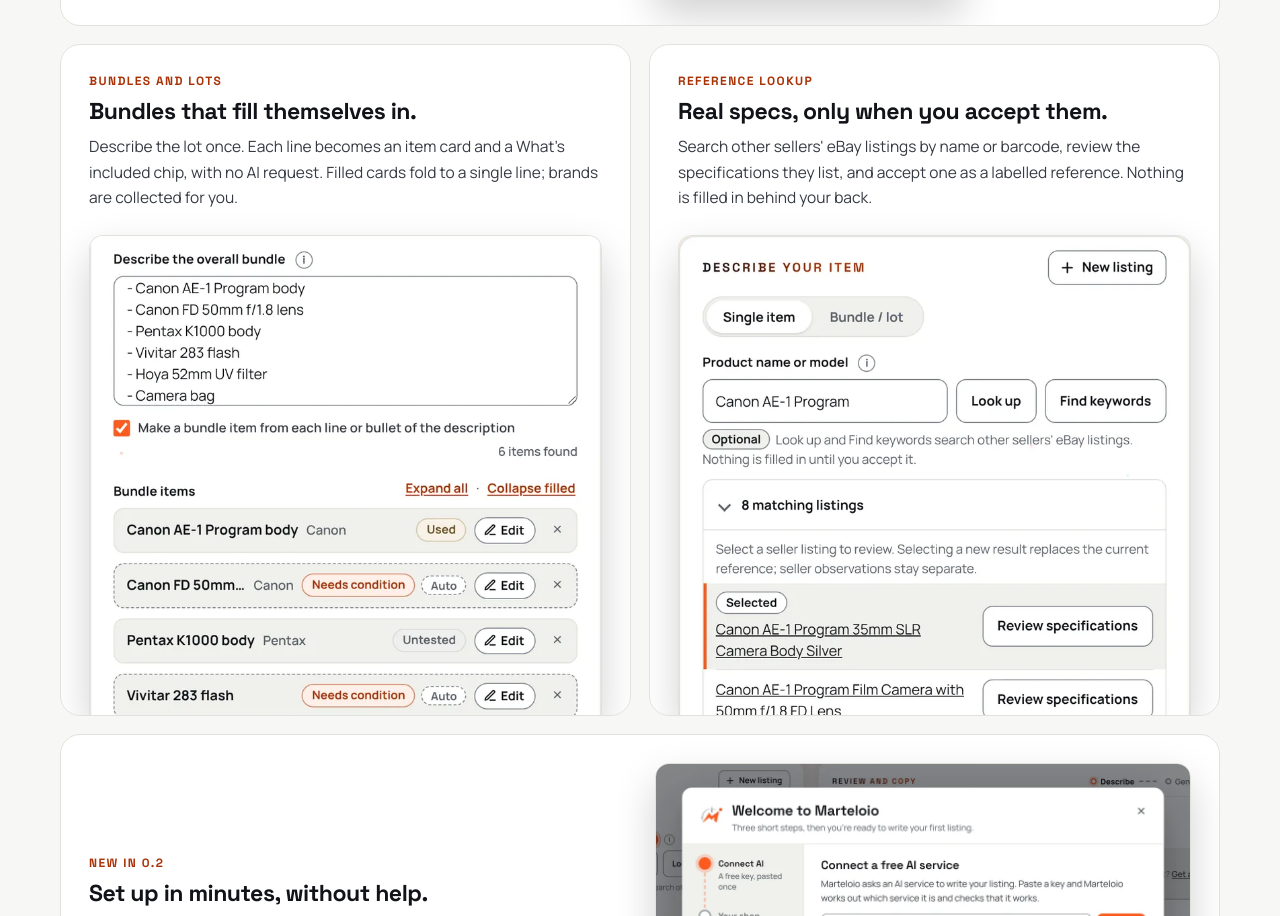
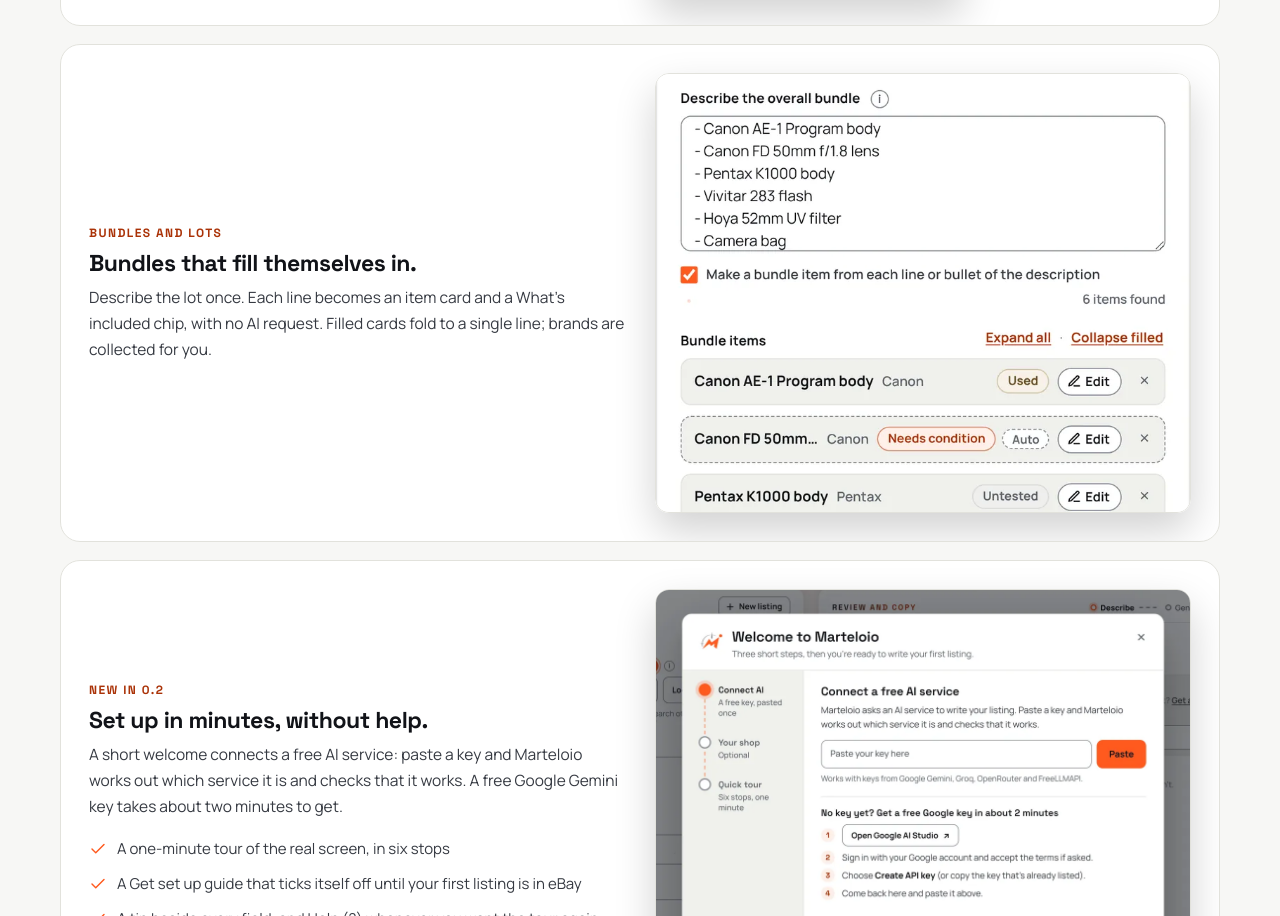
Before and after one commit to browser-b0X/marteloio, a plain HTML site: page docs/index.html in a window 1280 px wide. Shown: the part 3077-3993 px from the top of the page. Drawn offline with Linux system fonts and the light colour scheme.

Commit message:
Site: the Reference lookup card goes with Look up
0.4.0 removed Look up, so the feature card that advertised it is gone, with its two screenshots. Bundles and lots takes the full row in the page's split layout. The manifest lists 99 files.

Co-Authored-By: Claude Fable 5.2 <noreply@anthropic.com>

```diff
--- a/docs/index.html
+++ b/docs/index.html
@@ -451,18 +451,15 @@
           </div>
         </article>
 
-        <article class="card span-3 reveal">
-          <div class="tag">Bundles and lots</div>
-          <h3>Bundles that fill themselves in.</h3>
-          <p>Describe the lot once. Each line becomes an item card and a What's included chip, with no AI request. Filled cards fold to a single line; brands are collected for you.</p>
-          <div class="card-media"><div class="crop h-480"><img class="theme-dark-only" src="screenshots/bundle-dark.webp" width="760" height="1655" alt="A bundle described in one box, split into six item cards, each folded to one line with its brand and condition" loading="lazy"><img class="theme-light-only" src="screenshots/bundle-light.webp" width="760" height="1655" alt="A bundle described in one box, split into six item cards, each folded to one line with its brand and condition" loading="lazy"></div></div>
-        </article>
-
-        <article class="card span-3 reveal">
-          <div class="tag">Reference lookup</div>
-          <h3>Real specs, only when you accept them.</h3>
-          <p>Search other sellers' eBay listings by name or barcode, review the specifications they list, and accept one as a labelled reference. Nothing is filled in behind your back.</p>
-          <div class="card-media"><div class="crop h-480"><img class="theme-dark-only" src="screenshots/lookup-dark.webp" width="760" height="1342" alt="Eight matching eBay listings in a collapsible list, with one selected and its specifications waiting for Accept reference" loading="lazy"><img class="theme-light-only" src="screenshots/lookup-light.webp" width="760" height="1342" alt="Eight matching eBay listings in a collapsible list, with one selected and its specifications waiting for Accept reference" loading="lazy"></div></div>
+        <article class="card span-6 reveal">
+          <div class="split">
+            <div>
+              <div class="tag">Bundles and lots</div>
+              <h3>Bundles that fill themselves in.</h3>
+              <p>Describe the lot once. Each line becomes an item card and a What's included chip, with no AI request. Filled cards fold to a single line; brands are collected for you.</p>
+            </div>
+            <div class="crop h-440" style="border-radius:14px;border-bottom:1px solid var(--line)"><img class="theme-dark-only" src="screenshots/bundle-dark.webp" width="760" height="1655" alt="A bundle described in one box, split into six item cards, each folded to one line with its brand and condition" loading="lazy"><img class="theme-light-only" src="screenshots/bundle-light.webp" width="760" height="1655" alt="A bundle described in one box, split into six item cards, each folded to one line with its brand and condition" loading="lazy"></div>
+          </div>
         </article>
 
         <article class="card span-6 reveal">
```
Also changed, not shown: docs/screenshots/lookup-dark.webp (deleted), docs/screenshots/lookup-light.webp (deleted), 1 other file.
